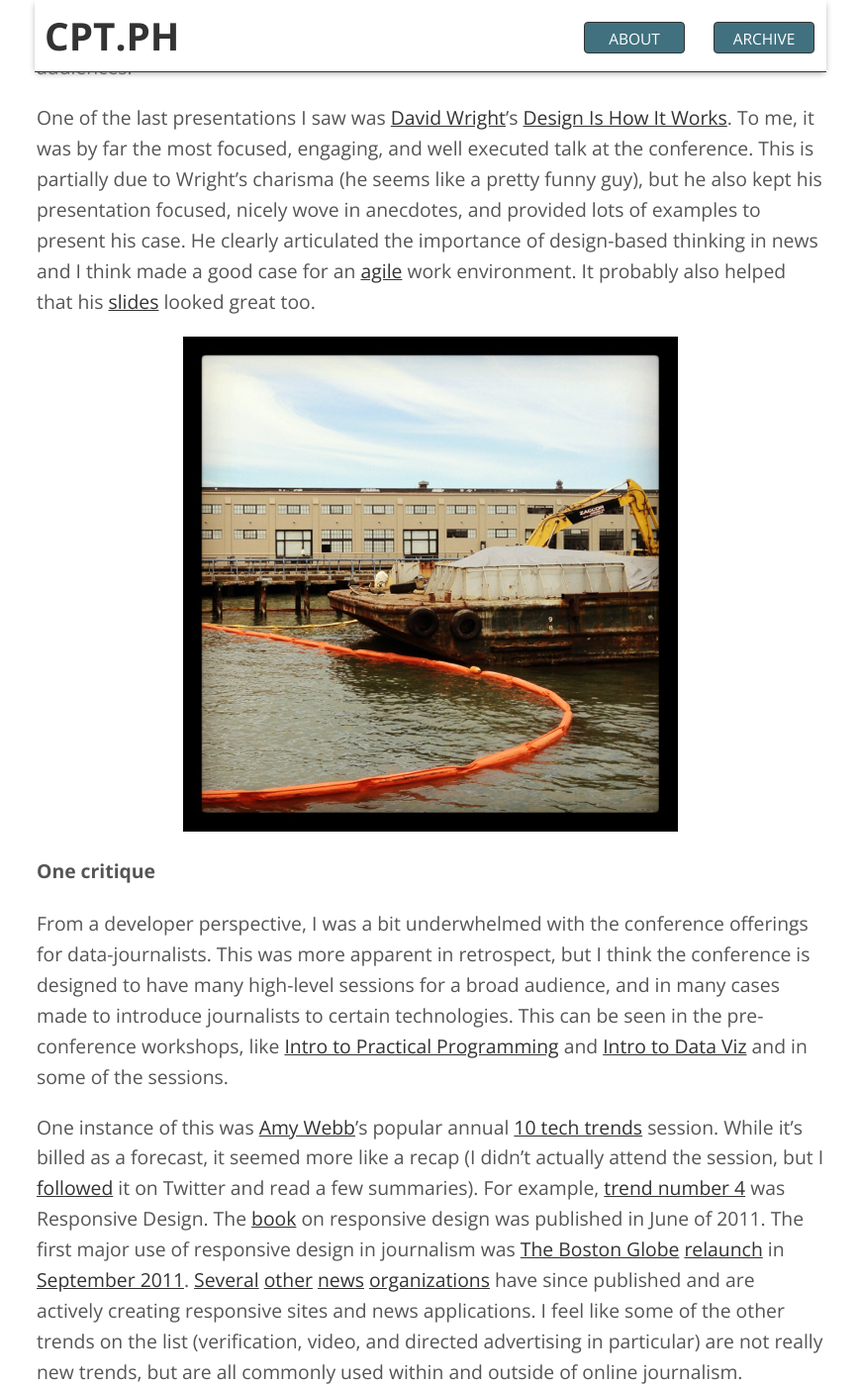
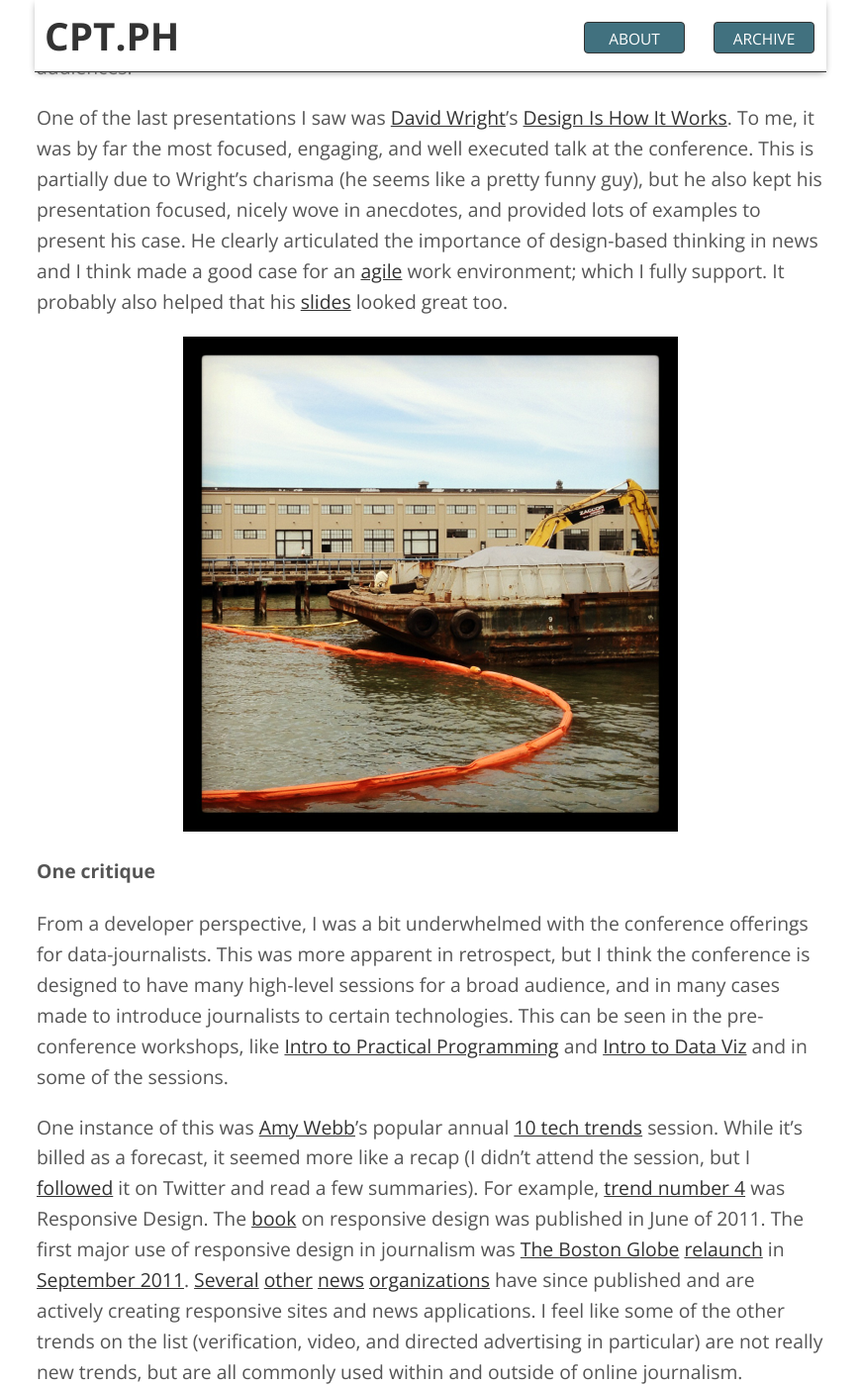
Before and after one commit to caseycesari/caseycesari.github.com, a Jekyll site: the page built from _posts/2012-09-25-ona12.md, in a window 1280 px wide and 1400 px high, scrolled down 1802 px. Shown: the whole window at 99% size, without its empty margins (205-1074 px from the left). Built offline with Jekyll 4.4.1, drawn with Linux system fonts in a browser that asks for light colours; nearby versions of some CDN libraries.

Commit message:
More post edits

```diff
--- a/_posts/2012-09-25-ona12.md
+++ b/_posts/2012-09-25-ona12.md
@@ -19,7 +19,7 @@ In the [Collect, Clean and Manipulate: A Data Journalism Workshop](http://ona12.
 At the [Designing Digital Newsrooms](http://ona12.journalists.org/sessions/designing-digital-newsrooms/) session
 [Steve Herrmann](https://twitter.com/BBCSteveH), Editor of BBC News Online, gave an overview of how the BBC combined all its various newsrooms (TV, radio, online) into one collaborative newsroom contained in the same space. This change allowed them to create a much more consistent news experience for all of their audiences.
 
-One of the last presentations I saw was [David Wright](https://twitter.com/dwjr)'s [Design Is How It Works](http://ona12.journalists.org/sessions/design-is-how-it-works/). To me, it was by far the most focused, engaging, and well executed talk at the conference. This is partially due to Wright's charisma (he seems like a pretty funny guy), but he also kept his presentation focused, nicely wove in anecdotes, and provided lots of examples to present his case. He clearly articulated the importance of design-based thinking in news and I think made a good case for an [agile](http://en.wikipedia.org/wiki/Agile_software_development) work environment. It probably also helped that his [slides](http://www.slideshare.net/davewrightjr/design-ishowitworks) looked great too.
+One of the last presentations I saw was [David Wright](https://twitter.com/dwjr)'s [Design Is How It Works](http://ona12.journalists.org/sessions/design-is-how-it-works/). To me, it was by far the most focused, engaging, and well executed talk at the conference. This is partially due to Wright's charisma (he seems like a pretty funny guy), but he also kept his presentation focused, nicely wove in anecdotes, and provided lots of examples to present his case. He clearly articulated the importance of design-based thinking in news and I think made a good case for an [agile](http://en.wikipedia.org/wiki/Agile_software_development) work environment; which I fully support. It probably also helped that his [slides](http://www.slideshare.net/davewrightjr/design-ishowitworks) looked great too.
 
 !['SF Construction'](/../img/sf_2.png)
 
@@ -27,7 +27,7 @@ One of the last presentations I saw was [David Wright](https://twitter.com/dwjr)
 
 From a developer perspective, I was a bit underwhelmed with the conference offerings for data-journalists. This was more apparent in retrospect, but I think the conference is designed to have many high-level sessions for a broad audience, and in many cases made to introduce journalists to certain technologies. This can be seen in the pre-conference workshops, like [Intro to Practical Programming](http://ona12.journalists.org/sessions/introduction-to-practical-programming/) and [Intro to Data Viz](http://ona12.journalists.org/sessions/intro-to-data-viz/) and in some of the sessions.
 
-One instance of this was [Amy Webb](https://twitter.com/webbmedia)'s popular annual [10 tech trends](http://webbmediagroup.com/blog/webbmedia-groups-secret-sauce) session. While it's billed as a forecast, it seemed more like a recap (I didn't actually attend the session, but I [followed](https://twitter.com/#!/search/%2310techtrends) it on Twitter and read a few summaries). For example, [trend number 4](http://gannettona2012.tumblr.com/post/32002584226/top-tech-trends) was Responsive Design. The [book](http://www.abookapart.com/products/responsive-web-design) on responsive design was published in June of 2011. The first major use of responsive design in journalism was [The Boston Globe](http://bostonglobe.com/) [relaunch](http://www.boston.com/bostonglobe/features/) in [September 2011](http://www.niemanlab.org/2011/09/four-observations-and-lots-of-questions-on-the-boston-globes-lovely-new-paywalled-site/). [Several](http://www.propublica.org) [other](http://www.chicagotribune.com/news/data/) [news](http://m.washingtonpost.com) [organizations](http://m.bbc.co.uk/news) have since published and are actively creating responsive sites and news applications. I feel like some of the other trends on the list (verification, video, and directed advertising in particular) are not really new trends, but are all commonly used within and outside of online journalism.
+One instance of this was [Amy Webb](https://twitter.com/webbmedia)'s popular annual [10 tech trends](http://webbmediagroup.com/blog/webbmedia-groups-secret-sauce) session. While it's billed as a forecast, it seemed more like a recap (I didn't attend the session, but I [followed](https://twitter.com/#!/search/%2310techtrends) it on Twitter and read a few summaries). For example, [trend number 4](http://gannettona2012.tumblr.com/post/32002584226/top-tech-trends) was Responsive Design. The [book](http://www.abookapart.com/products/responsive-web-design) on responsive design was published in June of 2011. The first major use of responsive design in journalism was [The Boston Globe](http://bostonglobe.com/) [relaunch](http://www.boston.com/bostonglobe/features/) in [September 2011](http://www.niemanlab.org/2011/09/four-observations-and-lots-of-questions-on-the-boston-globes-lovely-new-paywalled-site/). [Several](http://www.propublica.org) [other](http://www.chicagotribune.com/news/data/) [news](http://m.washingtonpost.com) [organizations](http://m.bbc.co.uk/news) have since published and are actively creating responsive sites and news applications. I feel like some of the other trends on the list (verification, video, and directed advertising in particular) are not really new trends, but are all commonly used within and outside of online journalism.
 
 ####In the end
 
```
